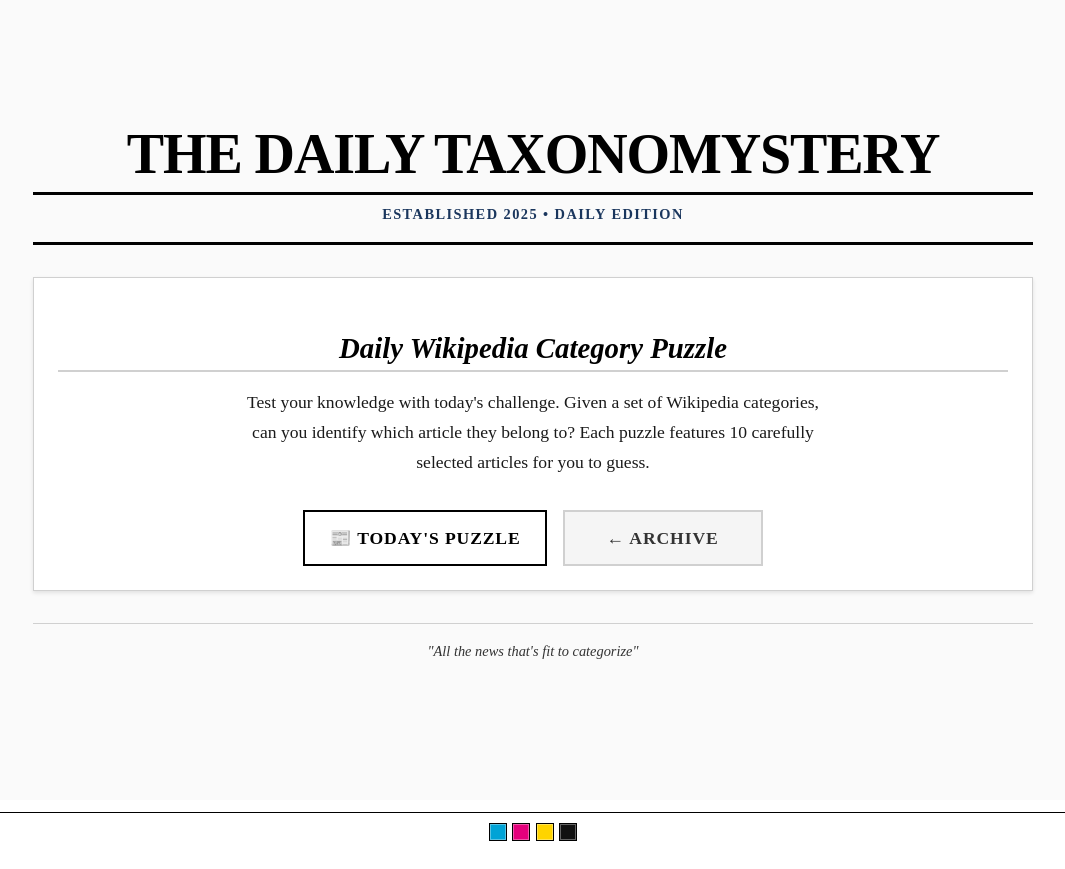
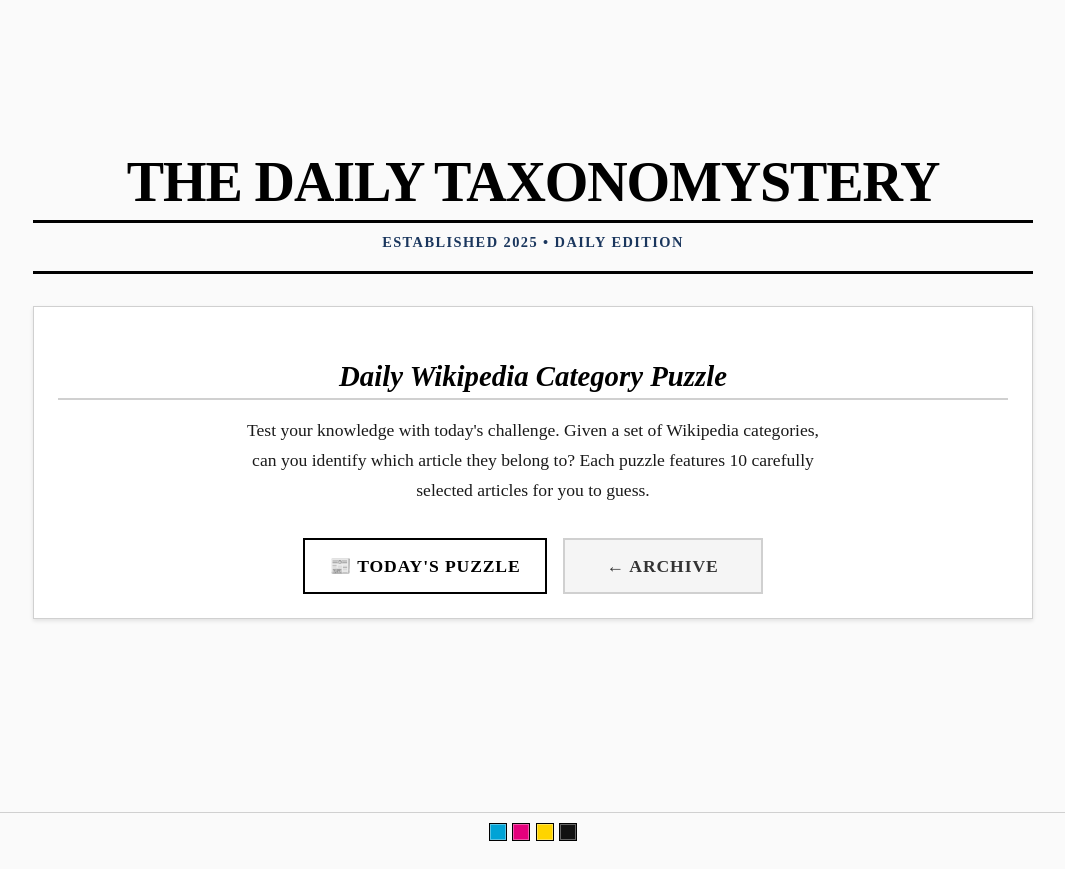
Before and after one commit to robbiebowman/taxonomystery, a Next.js app: page / in a window 1280 px wide. Shown: the whole page, without its empty margins (107-1172 px from the left). Built offline with nearby package versions, Linux system fonts and the light colour scheme.

Commit message:
Soften CMYK footer and remove tagline

```diff
--- a/src/app/globals.css
+++ b/src/app/globals.css
@@ -161,12 +161,12 @@
   padding: 0.75rem 0 1.75rem;
   display: flex;
   justify-content: center;
-  background: var(--paper-white);
+  background: var(--background);
 }
 
 .cmyk-footer-inner {
   width: min(1100px, 90%);
-  border-top: 1px solid var(--ink-black);
+  border-top: 1px solid var(--border-gray);
   padding-top: 0.6rem;
   display: flex;
   justify-content: center;
--- a/src/app/page.tsx
+++ b/src/app/page.tsx
@@ -98,16 +98,6 @@
           </div>
         </div>
 
-        <div style={{
-          fontSize: '0.9rem',
-          color: 'var(--text-gray)',
-          fontStyle: 'italic',
-          textAlign: 'center',
-          padding: '1rem 0',
-          borderTop: '1px solid var(--border-gray)'
-        }}>
-          &quot;All the news that&apos;s fit to categorize&quot;
-        </div>
       </main>
     </div>
   );
```
